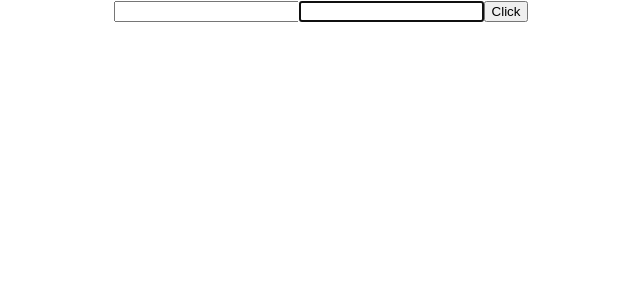
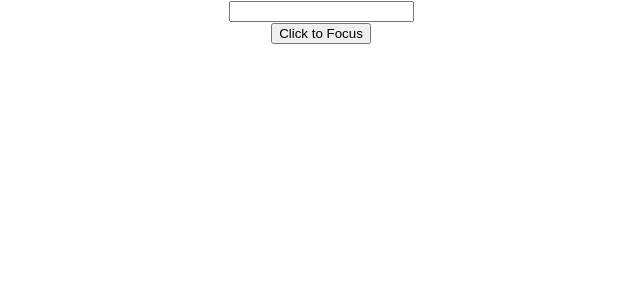
Before and after one commit to dev-kakash/react-basic, a React (Create React App) app: page / in a window 1280 px wide. Shown: the top 300 px of the page, without its empty margins (319-959 px from the left). Built offline with nearby package versions, Linux system fonts and the light colour scheme.

Commit message:
Refs with Class Components

```diff
--- a/src/App.js
+++ b/src/App.js
@@ -22,6 +22,8 @@ import FragmentDemo from "./components/FragmentDemo";
 import Table from "./components/Table";
 import Parent from "./components/Parent";
 import RefDemo from "./components/RefDemo";
+import RefWithClassComp from "./components/RefWithClassComp";
+import FoucsInput from "./components/FoucsInput";
 
 function App() {
   return (
@@ -50,8 +52,9 @@ function App() {
       <LifeCycleA />
       <FragmentDemo />
       <Table />
-      <Parent /> */}
-      <RefDemo />
+      <Parent />
+      <RefDemo /> */}
+      <FoucsInput />
     </div>
   );
 }
--- /dev/null
+++ b/src/components/FoucsInput.js
@@ -0,0 +1,23 @@
+import React, { Component } from "react";
+import RefWithClassComp from "./RefWithClassComp";
+
+class FoucsInput extends Component {
+  constructor(props) {
+    super(props);
+
+    this.componentRef = React.createRef();
+  }
+  clickHandler = () => {
+    this.componentRef.current.focusInput();
+  };
+  render() {
+    return (
+      <div>
+        <RefWithClassComp ref={this.componentRef} />
+        <button onClick={this.clickHandler}>Click to Focus</button>
+      </div>
+    );
+  }
+}
+
+export default FoucsInput;
--- /dev/null
+++ b/src/components/RefWithClassComp.js
@@ -0,0 +1,22 @@
+import React, { Component } from "react";
+
+class RefWithClassComp extends Component {
+  constructor(props) {
+    super(props);
+
+    this.inputRef = React.createRef();
+  }
+
+  focusInput() {
+    this.inputRef.current.focus();
+  }
+  render() {
+    return (
+      <div>
+        <input type="text" ref={this.inputRef} />
+      </div>
+    );
+  }
+}
+
+export default RefWithClassComp;
```
